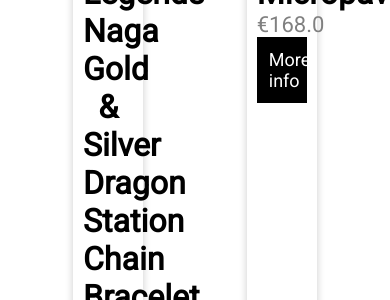
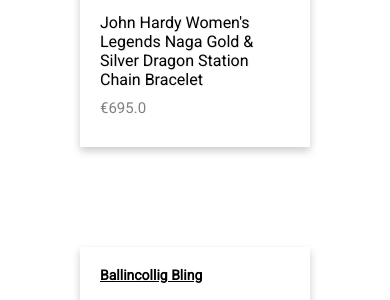
Before and after one commit to AidanMolloy/Rebel-Marketplace, a Flask app: page /catalog/ in a window 390 px wide; the page is wider, and only the part inside the window is pictured. Shown: the part 1650-1950 px from the top of that part. Run offline with Flask 2, Linux system fonts and the light colour scheme; data comes from the database, SQL or seed files in the repository; both versions use the stored data as it was after the commit; some libraries are stand-ins or nearby versions.

Commit message:
Styled Catalogue page

```diff
--- a/rebelmarketplace/static/styles.css
+++ b/rebelmarketplace/static/styles.css
@@ -67,6 +67,7 @@
 }
 
 .dropdown-content {
+    text-align: left;
     display: none;
     position: absolute;
     background-color: #f9f9f9;
@@ -92,10 +93,11 @@
     display: inline;
 }
 
-@media screen and (max-width: 960px) {
+@media screen and (max-width: 1130px) {
 
     header {
         display: block;
+        text-align: right;
         padding: 30px 40px;
     }
 
@@ -109,10 +111,11 @@
 }
 
 
-@media screen and (max-width: 600px) {
+@media screen and (max-width: 690px) {
 
     header {
         display: block;
+        text-align: left;
         padding: 20px 30px;
     }
 
@@ -133,7 +136,6 @@
 .products-container {
     display: flex;
     justify-content: space-evenly;
-    padding-top: 20px;
     flex-wrap: wrap;
     max-width: 1940px;
 }
@@ -141,31 +143,50 @@
 .card {
     box-shadow: 0 4px 8px 0 rgba(0, 0, 0, 0.2);
     margin: 50px;
-    padding: 10px;
+    padding: 20px;
     text-align: center;
     font-family: arial;
     width: 20%;
+    min-width: 230px;
+    max-width: 250px;
   }
 
-.price {
-    color: grey;
-    font-size: 22px;
+.card img {
+    max-width: 60%;
+    max-height: 200px;
 }
 
-.card button {
-    border: none;
-    outline: 0;
-    padding: 12px;
-    color: white;
-    background-color: #000;
-    text-align: center;
-    cursor: pointer;
-    width: 100%;
-    font-size: 18px;
+.price {
+    text-align: left;
+    color: grey;
+    font-size: 15px;
+    margin: 10px 0;
 }
 
-.card button:hover {
+.card:hover {
     opacity: 0.7;
+}
+
+.productCompanyTitle {
+    text-align: left;
+    color: black;
+    font-size: 14px;
+    font-weight: bold;
+    margin: 0 0 20px 0;
+    text-decoration: underline;
+}
+
+.productTitle {
+    text-align: left;
+    color: black;
+    font-size: 16px;
+    text-shadow: 1px 1px #eee;
+    margin: 10px 0;
+}
+
+.productDisplay img{
+    max-width: 80%;
+    max-height: 200px;
 }
 
 /* Forms */
@@ -221,10 +242,14 @@
 
 .success {
    color:green;
+   list-style-type:none;
+   padding-bottom: 10px;
 }
 
 .error {
    color:red;
+   list-style-type:none;
+   padding-bottom: 10px;
 }
 
 .info {
--- a/rebelmarketplace/templates/base.html
+++ b/rebelmarketplace/templates/base.html
@@ -20,9 +20,9 @@
                     <li><a href="{{ url_for('catalog') }}"><i class="fas fa-stream"></i><p> Catalogue</p></a></li>
                     <!--<li><a href="{{ url_for('contact') }}">Contact</a></li>-->
                     {% if current_user.is_authenticated %}
-                        <li><a href="{{ url_for('account') }}">Account</a></li>
-                        <li><a href="{{ url_for('logout') }}">Logout</a></li>
-                        <li><a href="{{ url_for('new_product') }}">New Product</a></li>
+                        <li><a href="{{ url_for('new_product') }}"><i class="fas fa-plus-square"></i><p> New Product</p></a></li>
+                        <li><a href="{{ url_for('account') }}"><i class="fas fa-user-circle"></i><p> Account</p></a></li>
+                        <li><a href="{{ url_for('logout') }}"><i class="fas fa-sign-out-alt"></i><p> Logout</p></a></li>
                     {% else %}
                         <div class="dropdown">
                             <li class="dropbtn"><i class="fas fa-store"></i><p> Business Account <i class="fas fa-caret-down"></i></p>
--- a/rebelmarketplace/templates/catalog.html
+++ b/rebelmarketplace/templates/catalog.html
@@ -1,18 +1,17 @@
 {% extends "base.html" %}
 {% block content %}
-    <h1>Catalog Page</h1>
     <div class="products-container">
         {% for product in products %}
-        <div class="card">
-        {% if product.image.startswith("http") %}
-            <img src="{{ product.image }}", height=125, width=125>
-        {% else %}
-            <img src="{{ url_for('static', filename='product_pics/' + product.image) }}">
-        {% endif %}
-            <h1>{{ product.name}} </h1>
-            <p class="price">€{{product.price}}</p>
-            <a href="{{ url_for('product', product_id=product.id)}}"><button>More info</button></a>
-        </div>
+        <a class="card" href="{{ url_for('product', product_id=product.id)}}">
+                <p class="productCompanyTitle">{{ product.company.name}} </p>
+            {% if product.image.startswith("http") %}
+                <img src="{{ product.image }}">
+            {% else %}
+                <img src="{{ url_for('static', filename='product_pics/' + product.image) }}">
+            {% endif %}
+                <p class="productTitle">{{ product.name}} </p>
+                <p class="price">€{{product.price}}</p>
+        </a>
         {% endfor %}
     </div>
 {% endblock content %}
--- a/rebelmarketplace/templates/login.html
+++ b/rebelmarketplace/templates/login.html
@@ -1,6 +1,6 @@
 {% extends "base.html" %}
 {% block content %}
-<h1>Business Login</h1>
+<h2>Business Login</h2>
 <br><br>
 <div>
     <form method="POST", action="", class="register-form">
```
Also changed, not shown: rebelmarketplace/templates/product.html (+6 -4 lines), rebelmarketplace/site.db.
